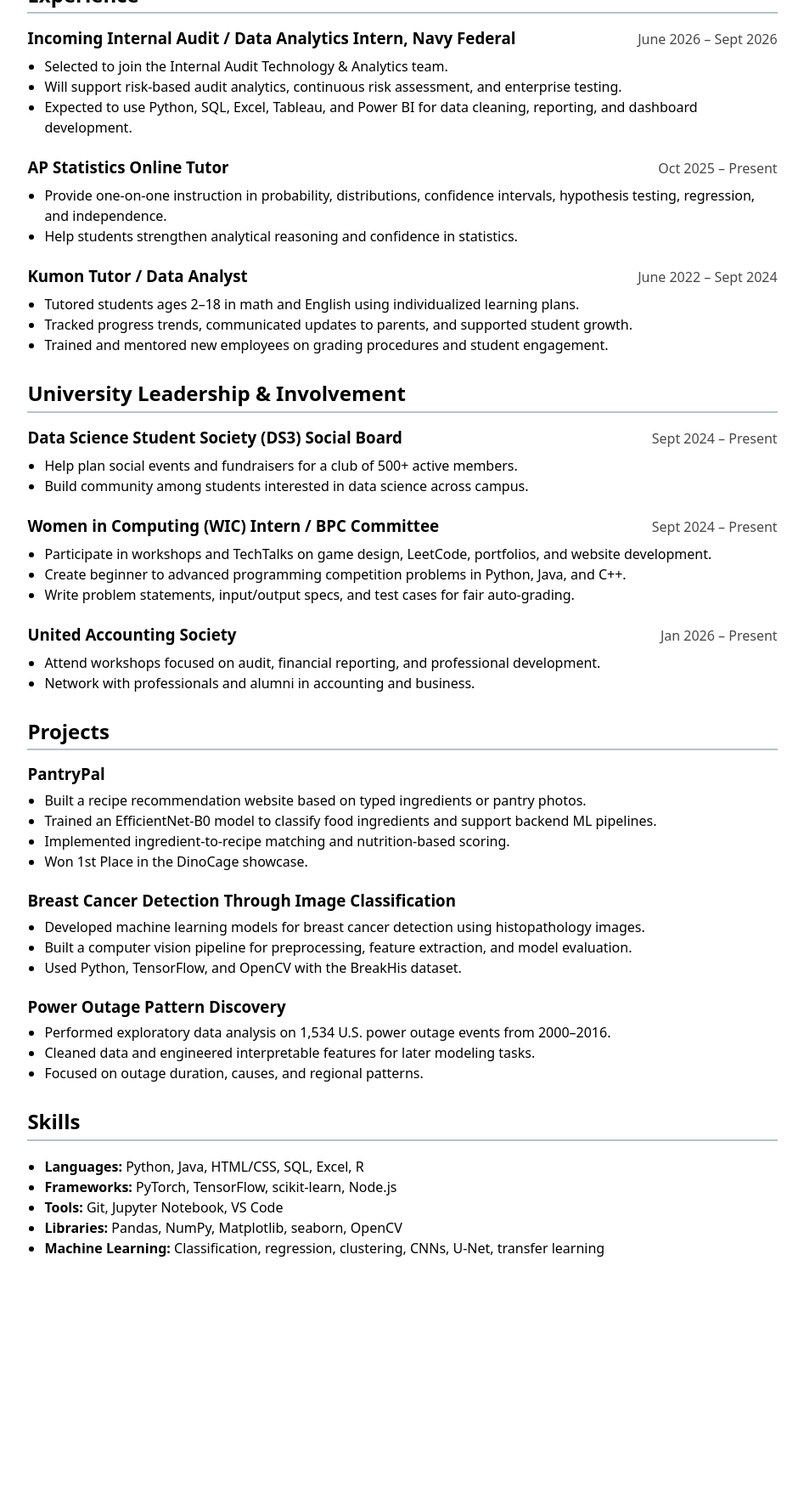
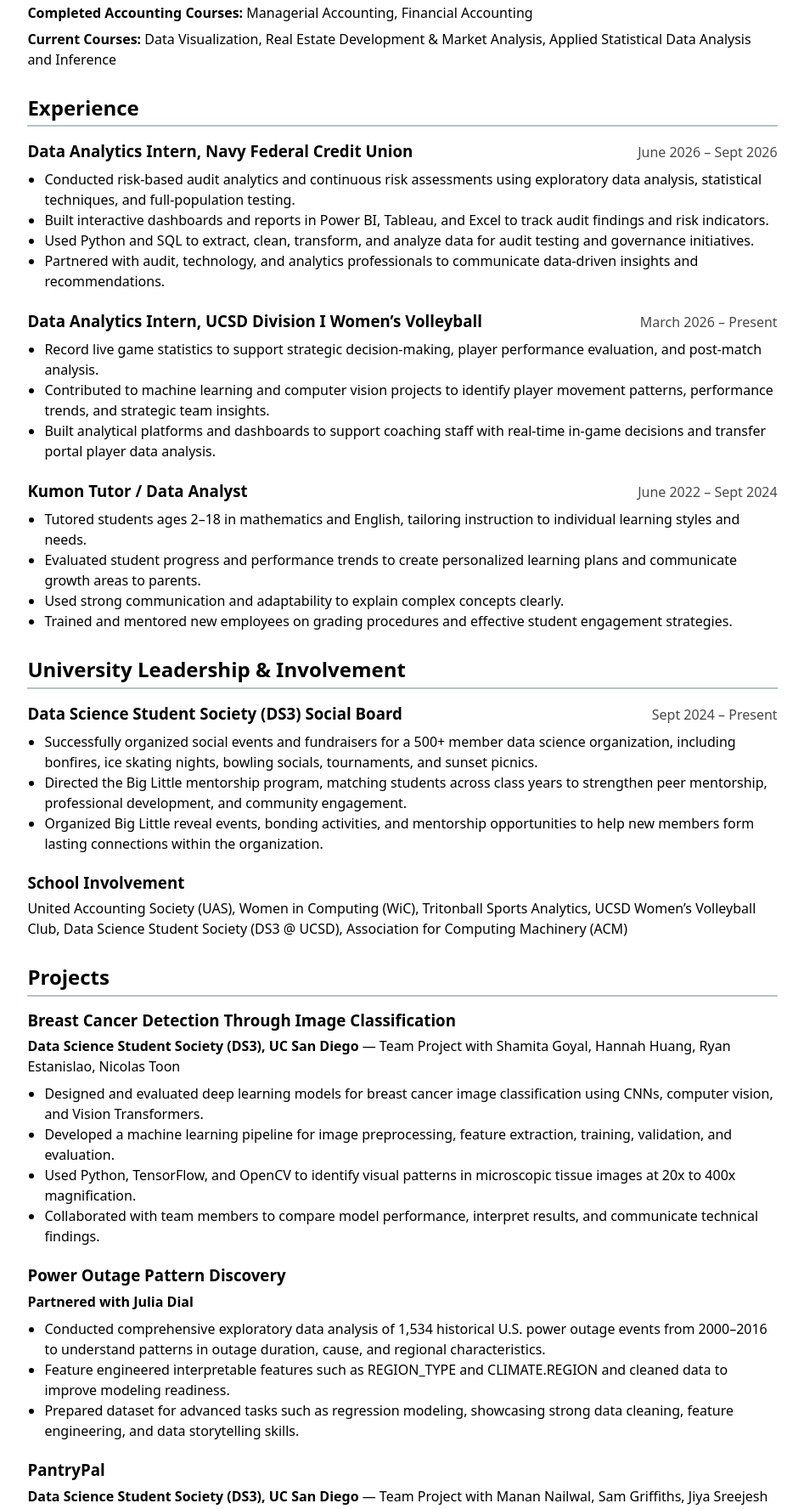
Before and after one commit to hannahhuangh/Portfolio-Hannah-Huang, a plain HTML site: page resume/index.html in a window 1280 px wide. Shown: the part 485-2261 px from the top of the page at 85% size, without its empty margins (166-1113 px from the left). Before the commit the page ends 2022 px from the top, so only its background shows below. Drawn offline with Linux system fonts and the light colour scheme.

Commit message:
Update index.html

```diff
--- a/resume/index.html
+++ b/resume/index.html
@@ -11,14 +11,15 @@
   <header class="resume-intro">
     <h1>Hannah Huang</h1>
 
-    <p>UC San Diego student pursuing a B.S. in Data Science and a minor in Accounting.</p>
+    <p>UC San Diego student pursuing a B.S. in Data Science.</p>
 
     <p class="resume-contact">
       <a href="mailto:hhh007@ucsd.edu">hhh007@ucsd.edu</a> |
-      <a href="tel:2408994580">(240) 899-4580</a>
+      <a href="tel:2408994580">(240) 899-4580</a> |
+      <a href="#">LinkedIn</a> |
+      <a href="#">GitHub</a>
     </p>
   </header>
-
 
   <section>
     <h2>Education</h2>
@@ -27,8 +28,10 @@
         <h3>University of California, San Diego</h3>
         <p><time datetime="2024-09">Sept 2024</time> – <time datetime="2028-06">June 2028</time></p>
       </header>
-      <p>B.S. Data Science, Accounting Minior.</p>
-      <p>GPA: 3.826</p>
+      <p><strong>GPA:</strong> 3.826</p>
+      <p><strong>Completed Data Science Courses:</strong> Principles of Data Science, Programming/Basic Data Structures, Data Structures and Algorithms, Theoretical Foundations of Data Science I/II, Application of Data Science, Introduction to Data Management, Representation Learning</p>
+      <p><strong>Completed Accounting Courses:</strong> Managerial Accounting, Financial Accounting</p>
+      <p><strong>Current Courses:</strong> Data Visualization, Real Estate Development &amp; Market Analysis, Applied Statistical Data Analysis and Inference</p>
     </article>
   </section>
 
@@ -37,24 +40,26 @@
 
     <article>
       <header>
-        <h3>Incoming Internal Audit / Data Analytics Intern, Navy Federal</h3>
+        <h3>Data Analytics Intern, Navy Federal Credit Union</h3>
         <p><time datetime="2026-06">June 2026</time> – <time datetime="2026-09">Sept 2026</time></p>
       </header>
       <ul>
-        <li>Selected to join the Internal Audit Technology &amp; Analytics team.</li>
-        <li>Will support risk-based audit analytics, continuous risk assessment, and enterprise testing.</li>
-        <li>Expected to use Python, SQL, Excel, Tableau, and Power BI for data cleaning, reporting, and dashboard development.</li>
+        <li>Conducted risk-based audit analytics and continuous risk assessments using exploratory data analysis, statistical techniques, and full-population testing.</li>
+        <li>Built interactive dashboards and reports in Power BI, Tableau, and Excel to track audit findings and risk indicators.</li>
+        <li>Used Python and SQL to extract, clean, transform, and analyze data for audit testing and governance initiatives.</li>
+        <li>Partnered with audit, technology, and analytics professionals to communicate data-driven insights and recommendations.</li>
       </ul>
     </article>
 
     <article>
       <header>
-        <h3>AP Statistics Online Tutor</h3>
-        <p><time datetime="2025-10">Oct 2025</time> – Present</p>
+        <h3>Data Analytics Intern, UCSD Division I Women’s Volleyball</h3>
+        <p><time datetime="2026-03">March 2026</time> – Present</p>
       </header>
       <ul>
-        <li>Provide one-on-one instruction in probability, distributions, confidence intervals, hypothesis testing, regression, and independence.</li>
-        <li>Help students strengthen analytical reasoning and confidence in statistics.</li>
+        <li>Record live game statistics to support strategic decision-making, player performance evaluation, and post-match analysis.</li>
+        <li>Contributed to machine learning and computer vision projects to identify player movement patterns, performance trends, and strategic team insights.</li>
+        <li>Built analytical platforms and dashboards to support coaching staff with real-time in-game decisions and transfer portal player data analysis.</li>
       </ul>
     </article>
 
@@ -64,9 +69,10 @@
         <p><time datetime="2022-06">June 2022</time> – <time datetime="2024-09">Sept 2024</time></p>
       </header>
       <ul>
-        <li>Tutored students ages 2–18 in math and English using individualized learning plans.</li>
-        <li>Tracked progress trends, communicated updates to parents, and supported student growth.</li>
-        <li>Trained and mentored new employees on grading procedures and student engagement.</li>
+        <li>Tutored students ages 2–18 in mathematics and English, tailoring instruction to individual learning styles and needs.</li>
+        <li>Evaluated student progress and performance trends to create personalized learning plans and communicate growth areas to parents.</li>
+        <li>Used strong communication and adaptability to explain complex concepts clearly.</li>
+        <li>Trained and mentored new employees on grading procedures and effective student engagement strategies.</li>
       </ul>
     </article>
   </section>
@@ -80,32 +86,17 @@
         <p><time datetime="2024-09">Sept 2024</time> – Present</p>
       </header>
       <ul>
-        <li>Help plan social events and fundraisers for a club of 500+ active members.</li>
-        <li>Build community among students interested in data science across campus.</li>
+        <li>Successfully organized social events and fundraisers for a 500+ member data science organization, including bonfires, ice skating nights, bowling socials, tournaments, and sunset picnics.</li>
+        <li>Directed the Big Little mentorship program, matching students across class years to strengthen peer mentorship, professional development, and community engagement.</li>
+        <li>Organized Big Little reveal events, bonding activities, and mentorship opportunities to help new members form lasting connections within the organization.</li>
       </ul>
     </article>
 
     <article>
       <header>
-        <h3>Women in Computing (WIC) Intern / BPC Committee</h3>
-        <p><time datetime="2024-09">Sept 2024</time> – Present</p>
+        <h3>School Involvement</h3>
       </header>
-      <ul>
-        <li>Participate in workshops and TechTalks on game design, LeetCode, portfolios, and website development.</li>
-        <li>Create beginner to advanced programming competition problems in Python, Java, and C++.</li>
-        <li>Write problem statements, input/output specs, and test cases for fair auto-grading.</li>
-      </ul>
-    </article>
-
-    <article>
-      <header>
-        <h3>United Accounting Society</h3>
-        <p><time datetime="2026-01">Jan 2026</time> – Present</p>
-      </header>
-      <ul>
-        <li>Attend workshops focused on audit, financial reporting, and professional development.</li>
-        <li>Network with professionals and alumni in accounting and business.</li>
-      </ul>
+      <p>United Accounting Society (UAS), Women in Computing (WiC), Tritonball Sports Analytics, UCSD Women’s Volleyball Club, Data Science Student Society (DS3 @ UCSD), Association for Computing Machinery (ACM)</p>
     </article>
   </section>
 
@@ -114,24 +105,14 @@
 
     <article>
       <header>
-        <h3>PantryPal</h3>
-      </header>
-      <ul>
-        <li>Built a recipe recommendation website based on typed ingredients or pantry photos.</li>
-        <li>Trained an EfficientNet-B0 model to classify food ingredients and support backend ML pipelines.</li>
-        <li>Implemented ingredient-to-recipe matching and nutrition-based scoring.</li>
-        <li>Won 1st Place in the DinoCage showcase.</li>
-      </ul>
-    </article>
-
-    <article>
-      <header>
         <h3>Breast Cancer Detection Through Image Classification</h3>
       </header>
+      <p><strong>Data Science Student Society (DS3), UC San Diego</strong> — Team Project with Shamita Goyal, Hannah Huang, Ryan Estanislao, Nicolas Toon</p>
       <ul>
-        <li>Developed machine learning models for breast cancer detection using histopathology images.</li>
-        <li>Built a computer vision pipeline for preprocessing, feature extraction, and model evaluation.</li>
-        <li>Used Python, TensorFlow, and OpenCV with the BreakHis dataset.</li>
+        <li>Designed and evaluated deep learning models for breast cancer image classification using CNNs, computer vision, and Vision Transformers.</li>
+        <li>Developed a machine learning pipeline for image preprocessing, feature extraction, training, validation, and evaluation.</li>
+        <li>Used Python, TensorFlow, and OpenCV to identify visual patterns in microscopic tissue images at 20x to 400x magnification.</li>
+        <li>Collaborated with team members to compare model performance, interpret results, and communicate technical findings.</li>
       </ul>
     </article>
 
@@ -139,10 +120,24 @@
       <header>
         <h3>Power Outage Pattern Discovery</h3>
       </header>
+      <p><strong>Partnered with Julia Dial</strong></p>
       <ul>
-        <li>Performed exploratory data analysis on 1,534 U.S. power outage events from 2000–2016.</li>
-        <li>Cleaned data and engineered interpretable features for later modeling tasks.</li>
-        <li>Focused on outage duration, causes, and regional patterns.</li>
+        <li>Conducted comprehensive exploratory data analysis of 1,534 historical U.S. power outage events from 2000–2016 to understand patterns in outage duration, cause, and regional characteristics.</li>
+        <li>Feature engineered interpretable features such as REGION_TYPE and CLIMATE.REGION and cleaned data to improve modeling readiness.</li>
+        <li>Prepared dataset for advanced tasks such as regression modeling, showcasing strong data cleaning, feature engineering, and data storytelling skills.</li>
+      </ul>
+    </article>
+
+    <article>
+      <header>
+        <h3>PantryPal</h3>
+      </header>
+      <p><strong>Data Science Student Society (DS3), UC San Diego</strong> — Team Project with Manan Nailwal, Sam Griffiths, Jiya Sreejesh</p>
+      <ul>
+        <li>Developed a full-stack recipe recommendation website that suggests recipes based on user-typed ingredients or ingredients detected from pantry photos.</li>
+        <li>Built and trained an EfficientNet-B0 image recognition model to classify common food ingredients, focusing on backend ML pipelines, data preprocessing, and model evaluation.</li>
+        <li>Implemented an ingredient-to-recipe matching system using similarity scoring, filtering, and nutritional benefits scoring.</li>
+        <li>Won 1st Place in the DinoCage showcase for innovation, technical depth, presentation, and end-to-end system design.</li>
       </ul>
     </article>
   </section>
@@ -150,11 +145,11 @@
   <section>
     <h2>Skills</h2>
     <ul>
-      <li><strong>Languages:</strong> Python, Java, HTML/CSS, SQL, Excel, R</li>
-      <li><strong>Frameworks:</strong> PyTorch, TensorFlow, scikit-learn, Node.js</li>
-      <li><strong>Tools:</strong> Git, Jupyter Notebook, VS Code</li>
-      <li><strong>Libraries:</strong> Pandas, NumPy, Matplotlib, seaborn, OpenCV</li>
-      <li><strong>Machine Learning:</strong> Classification, regression, clustering, CNNs, U-Net, transfer learning</li>
+      <li><strong>Qualities:</strong> Strong Communication, Critical Thinking, Problem Solving, Leadership, Time Management, Detail Orientation, Accountability, Adaptability, Strong Work Ethic</li>
+      <li><strong>Languages:</strong> Python, Java, R, SQL, HTML, CSS, JavaScript</li>
+      <li><strong>Frameworks &amp; Libraries:</strong> Node.js, TensorFlow, PyTorch, scikit-learn, pandas, NumPy, Matplotlib, seaborn, ggplot2, Plotly, OpenCV, BeautifulSoup</li>
+      <li><strong>Machine Learning &amp; Data Science:</strong> Classification, Regression, Clustering, CNNs, U-Net, Transfer Learning, Logistic Regression, Random Forests, Data Cleaning, Feature Engineering, Model Evaluation, Fairness Analysis, Hypothesis Testing, Permutation Testing, Bootstrap Methods</li>
+      <li><strong>Developer/Data Tools:</strong> Git, GitHub, GitHub Pages, Jupyter Notebook, VS Code, RStudio, Excel</li>
     </ul>
   </section>
 </body>
```
